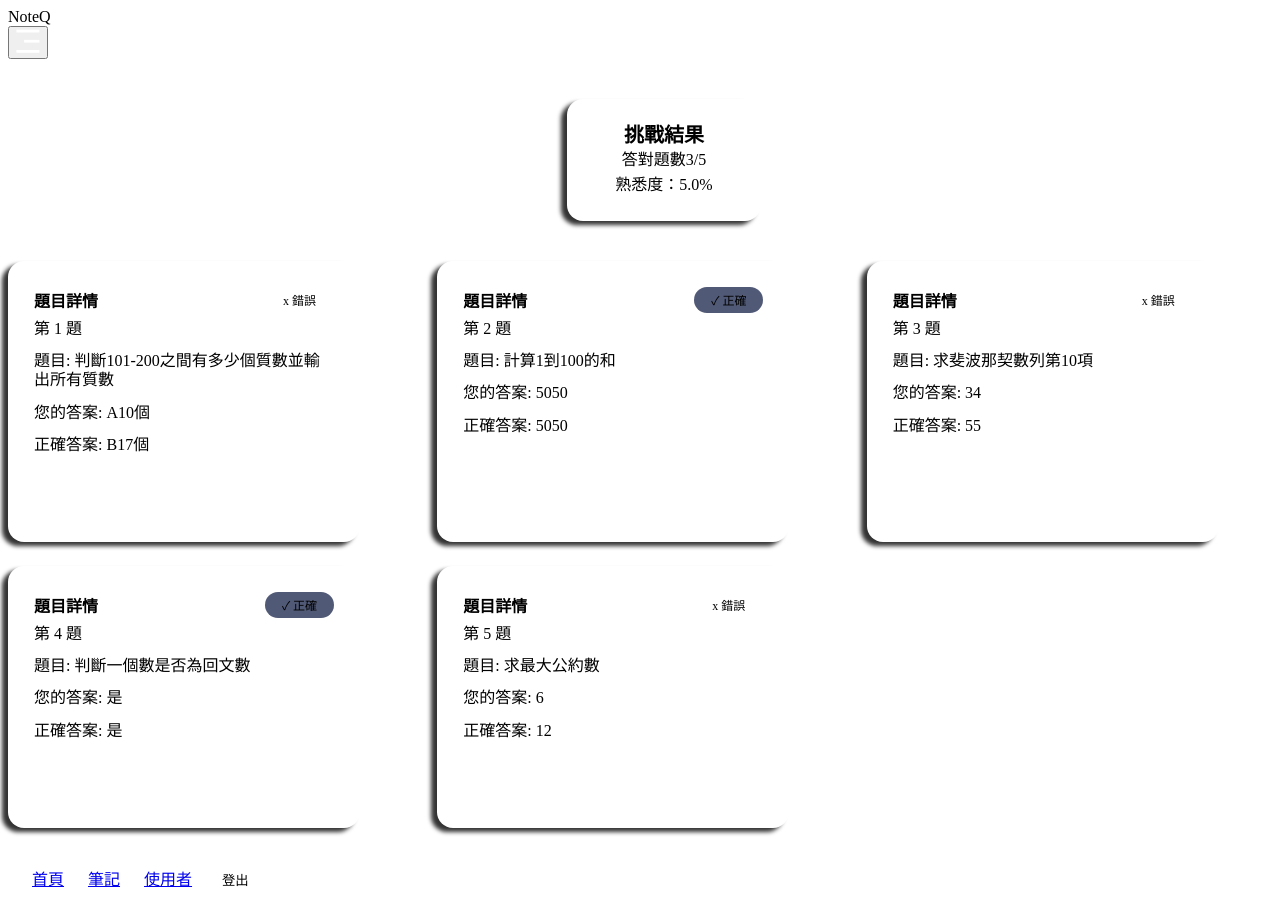
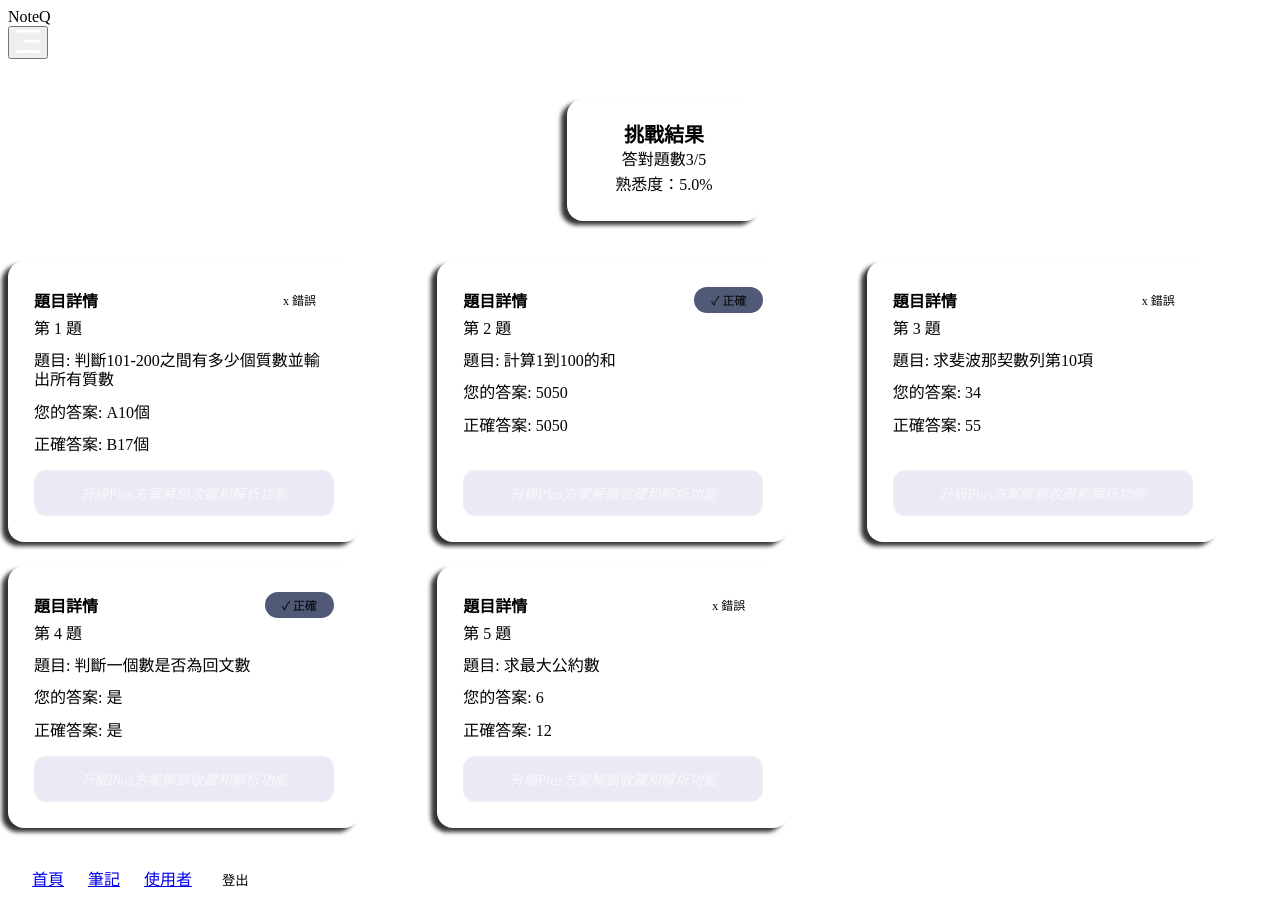
Before and after one commit to 090bun/noteQ, a Next.js app in the folder frontend/my-app/: page /gameover in a window 1280 px wide. Built offline with nearby package versions, Linux system fonts and the light colour scheme.

Commit message:
feat:模改

```diff
--- a/frontend/my-app/src/app/styles/GameOverPage.module.css
+++ b/frontend/my-app/src/app/styles/GameOverPage.module.css
@@ -115,7 +115,7 @@
     align-items: center;
     width: 100%;
     padding: 12px;
-    background: rgba(255, 255, 255, 0.1);
+    background: rgba(54, 47, 150, 0.1);
     border-radius: 12px;
     border: 1px solid rgba(255, 255, 255, 0.2);
   }
--- a/frontend/my-app/src/app/styles/LoginPage.module.css
+++ b/frontend/my-app/src/app/styles/LoginPage.module.css
@@ -235,9 +235,6 @@
         width: 25px;
         height: 18px;
     }
-
-}
-@media (max-width: 1000px){
     .splineContainer {
         display: none;
     }
--- a/frontend/my-app/src/app/utils/spline.js
+++ b/frontend/my-app/src/app/utils/spline.js
@@ -4,7 +4,7 @@ export const initSplineViewer = () => {
     if (typeof window !== 'undefined' && !window.splineViewerLoaded) {
         const script = document.createElement('script');
         script.type = 'module';
-        script.src = 'https://unpkg.com/@splinetool/viewer@1.10.38/build/spline-viewer.js';
+        script.src = 'https://unpkg.com/@splinetool/viewer@1.10.42/build/spline-viewer.js';
         script.onload = () => {
             window.splineViewerLoaded = true;
             console.log('Spline viewer loaded successfully');
```
